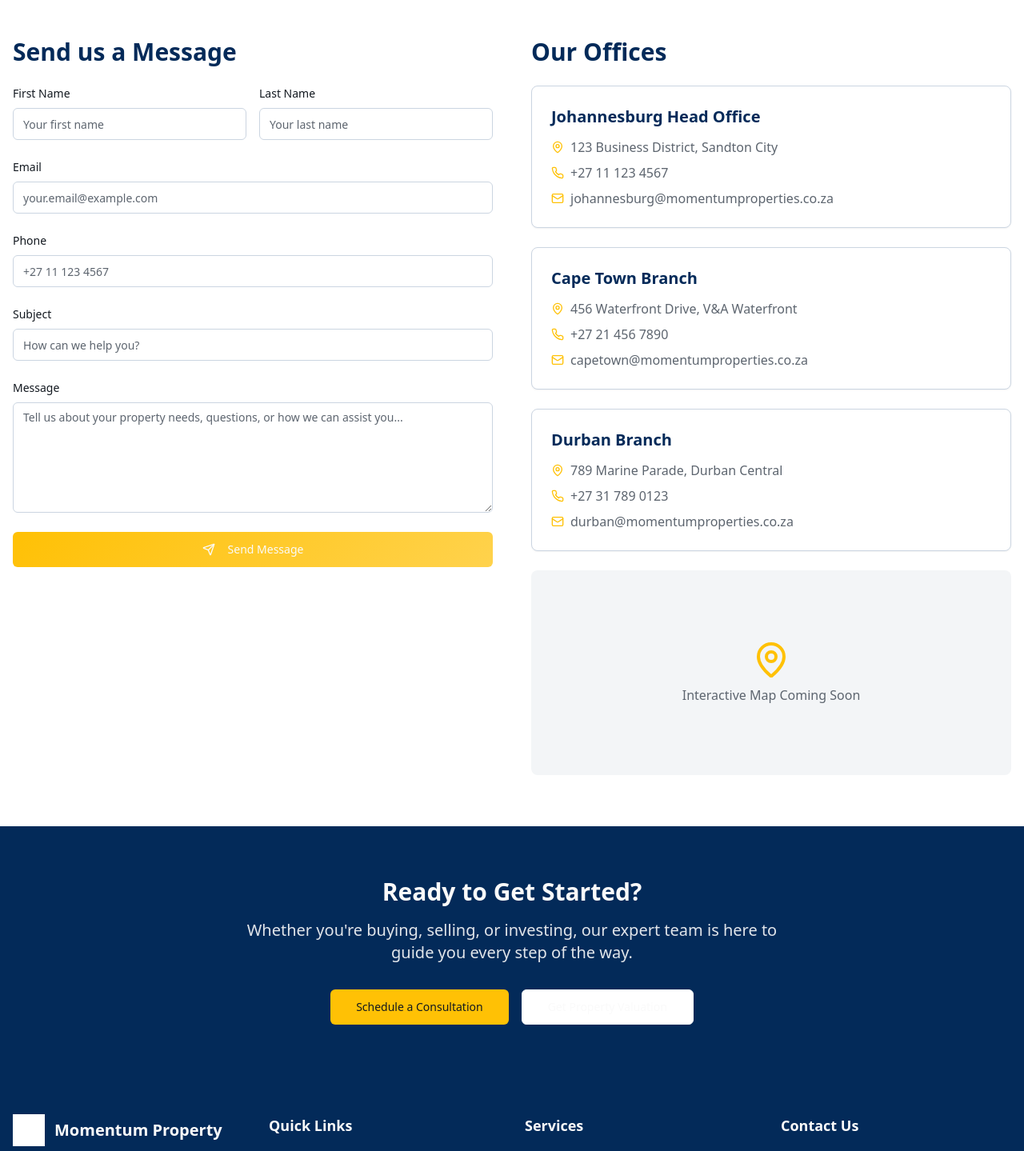
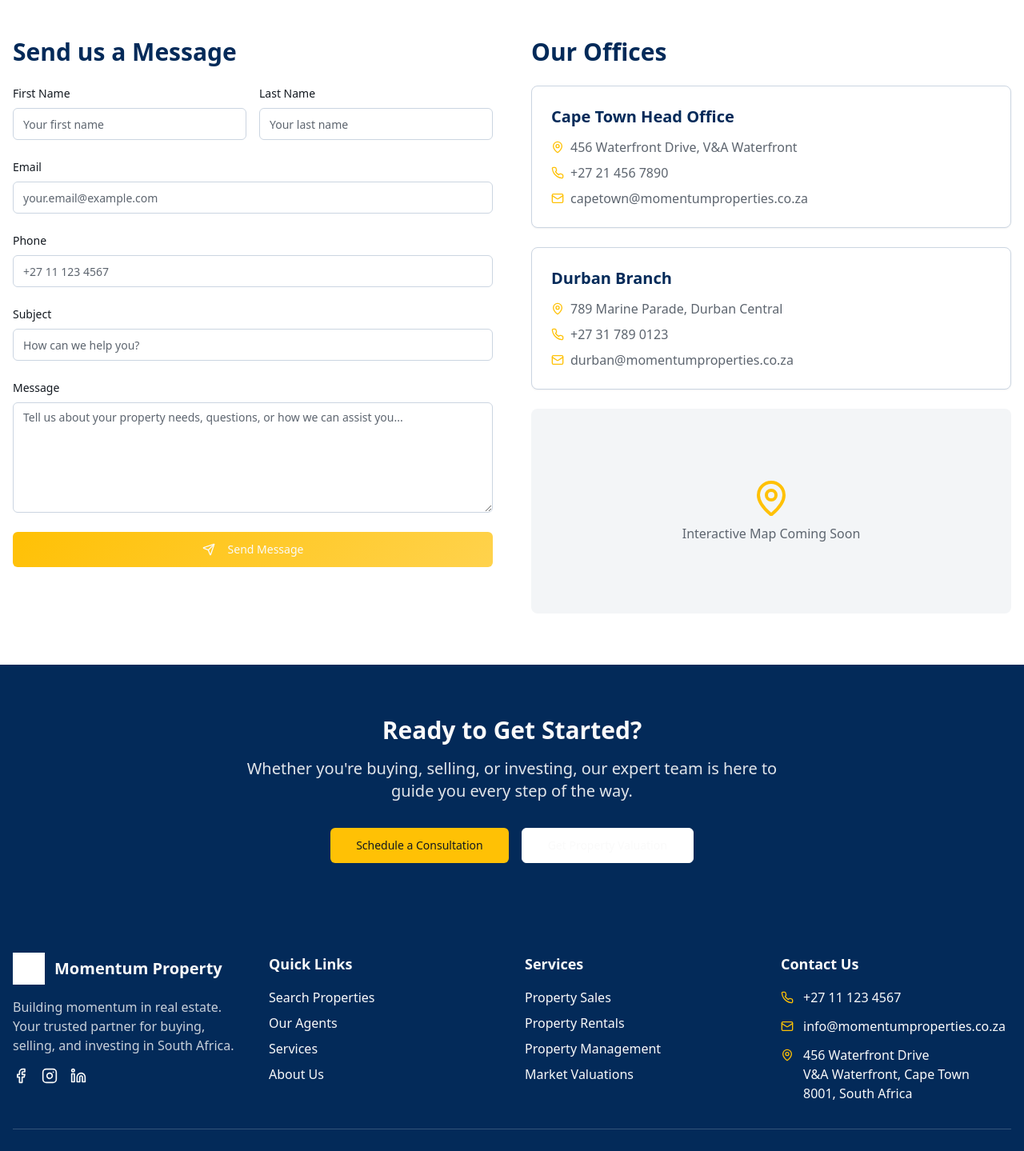
Before and after one commit to bob6512/url-to-file-fun, a React (Vite) app: page /contact in a window 1280 px wide. Shown: the part 660-2099 px from the top of the page at 80% size. Built offline with nearby package versions, Linux system fonts and the light colour scheme; the HTML template or start-up script is replaced by a standard one.

Commit message:
Remove Joburg office destination

```diff
--- a/src/components/Footer.tsx
+++ b/src/components/Footer.tsx
@@ -61,7 +61,7 @@ const Footer = () => {
               </div>
               <div className="flex items-start space-x-3">
                 <MapPin className="w-4 h-4 text-accent mt-1" />
-                <span>123 Business District<br />Sandton City, Johannesburg<br />2196, South Africa</span>
+                <span>456 Waterfront Drive<br />V&A Waterfront, Cape Town<br />8001, South Africa</span>
               </div>
             </div>
           </div>
--- a/src/pages/Contact.tsx
+++ b/src/pages/Contact.tsx
@@ -63,7 +63,7 @@ const Contact = () => {
     {
       icon: <MapPin className="w-6 h-6 text-accent" />,
       title: "Office",
-      details: ["123 Business District", "Sandton City, Johannesburg", "2196, South Africa"],
+      details: ["456 Waterfront Drive", "V&A Waterfront, Cape Town", "8001, South Africa"],
       description: "Visit us for a personal consultation"
     },
     {
@@ -76,13 +76,7 @@ const Contact = () => {
 
   const offices = [
     {
-      name: "Johannesburg Head Office",
-      address: "123 Business District, Sandton City",
-      phone: "+27 11 123 4567",
-      email: "johannesburg@momentumproperties.co.za"
-    },
-    {
-      name: "Cape Town Branch",
+      name: "Cape Town Head Office",
       address: "456 Waterfront Drive, V&A Waterfront",
       phone: "+27 21 456 7890",
       email: "capetown@momentumproperties.co.za"
```
